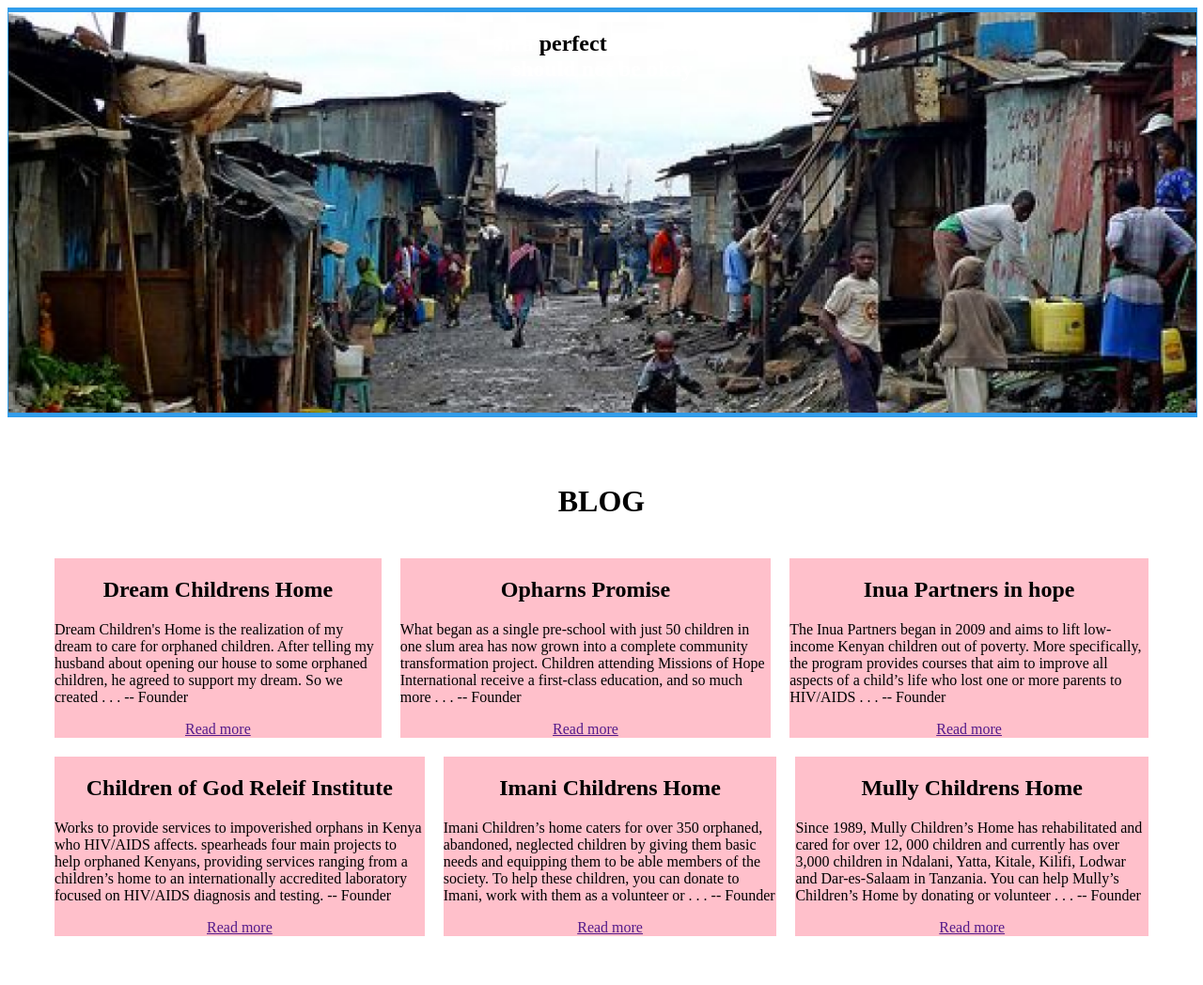
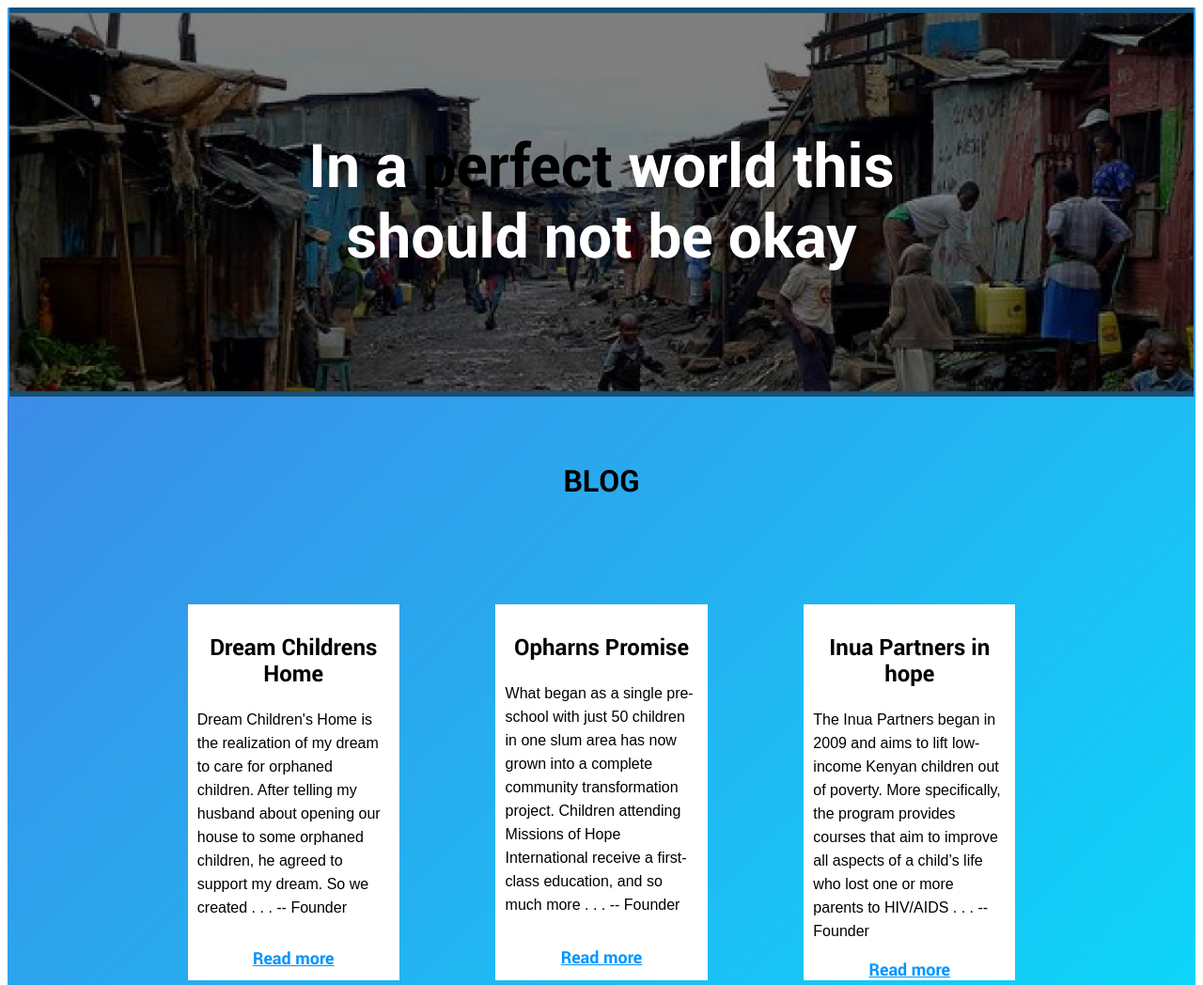
Before and after one commit to danielmuthama/OkoleaFam, a plain HTML site: page blog.html in a window 1280 px wide. Shown: the top 1048 px of the page at 94% size. Drawn offline with Linux system fonts and the light colour scheme.

Commit message:
style blog

```diff
--- a/blog.css
+++ b/blog.css
@@ -1,41 +1,125 @@
-.blog{
+@font-face {
+  font-family: Robotoitalic;
+  src: url(fonts/roboto/Roboto-Italic.ttf);
+}
 
+@font-face {
+  font-family: Robotoregular;
+  src: url(fonts/roboto/Roboto-Regular.ttf);
 }
-.image{
+
+@font-face {
+  font-family: Robotomedium;
+  src: url(fonts/roboto/Roboto-Medium.ttf);
+}
+
+@font-face {
+  font-family: Robotobold;
+  src: url(fonts/roboto/Roboto-Bold.ttf);
+}
+
+@font-face {
+  font-family: Robotoblack;
+  src: url(fonts/roboto/Roboto-Black.ttf);
+}
+
+* {
+  box-sizing: border-box;
+}
+
+.blog {
+  font-family: Robotobold;
+}
+
+.overlay {
+  background-color: rgb(0, 0, 0, .5);
+  height: 414px;
+  width: 100%;
+  display: flex;
+  flex-direction: column;
+  justify-content: center;
+  align-items: center;
+  margin: 0%;
+}
+
+.image {
   background-image: url("img/blog1.png");
   background-size: cover;
   background-repeat: no-repeat;
   text-align: center;
-font-size: 24px;
-height: 434px;
+  font-size: 64px;
+  height: 414px;
   width: 100%;
   align-items: center;
-border: 1px solid #319DEB;
+  border: 2px solid #319DEB;
+  display: flex;
+  align-items: center;
+  justify-content: center;
 }
-.text{
+
+.text {
   color: white;
   font-weight: bold;
 }
-#perfect{
+
+#perfect {
   color: black;
 }
-.bcentre{
+
+.bcentre {
   text-align: center;
 }
-.writing{
+
+.writing {
   padding: 50px;
   display: flex;
   flex-direction: column;
-  row-gap: 20px;
+  row-gap: 90px;
+  background: linear-gradient(135deg, #3C8CE7 0%, #00EAFF 100%);
 }
-.row1{
+
+.row1 {
+  padding: 0 6%;
   display: flex;
-  column-gap: 20px;
+  column-gap: 10%;
+  align-items: center;
+  justify-content: center;
+
+
 }
-.card{
-  background-color: pink;
+
+.card {
+  background-color: white;
+  display: flex;
+  flex-direction: column;
+  justify-content: space-between;
   text-align: center;
+  height: 400px;
+  width: 22%;
+  padding: 1%;
 }
-.bstory{
+
+.btitle {
+  padding: 1% 4%;
+}
+
+.bstory {
+  flex-basis: 100%;
   text-align: left;
+  font-family: sans-serif;
+  font-weight: 400;
+  line-height: 140%;
+  margin-top: 0%;
+  padding: 0%;
+  line-height: 25px;
 }
+
+.readmore {
+  flex-basis: 10%;
+  color: #0094FF;
+  font-size: 18px;
+  font-style: normal;
+  font-weight: 700;
+  line-height: 26px;
+  letter-spacing: 0em;
+}
--- a/blog.html
+++ b/blog.html
@@ -12,8 +12,10 @@
 <body>
   <div class="blog">
     <div class="image">
-      <p class="text">In a <span id="perfect">perfect</span> world this <br> should not be okay</p>
-    </div>
+      <div class="overlay">
+        <p class="text">In a <span id="perfect">perfect</span> world this <br> should not be okay</p>
+      </div>
+      </div>
     <div class="writing">
       <div class="bcentre">
         <h1 class="blog">BLOG</h1>
```
Lines whose indentation alone changed are shown as unchanged.
